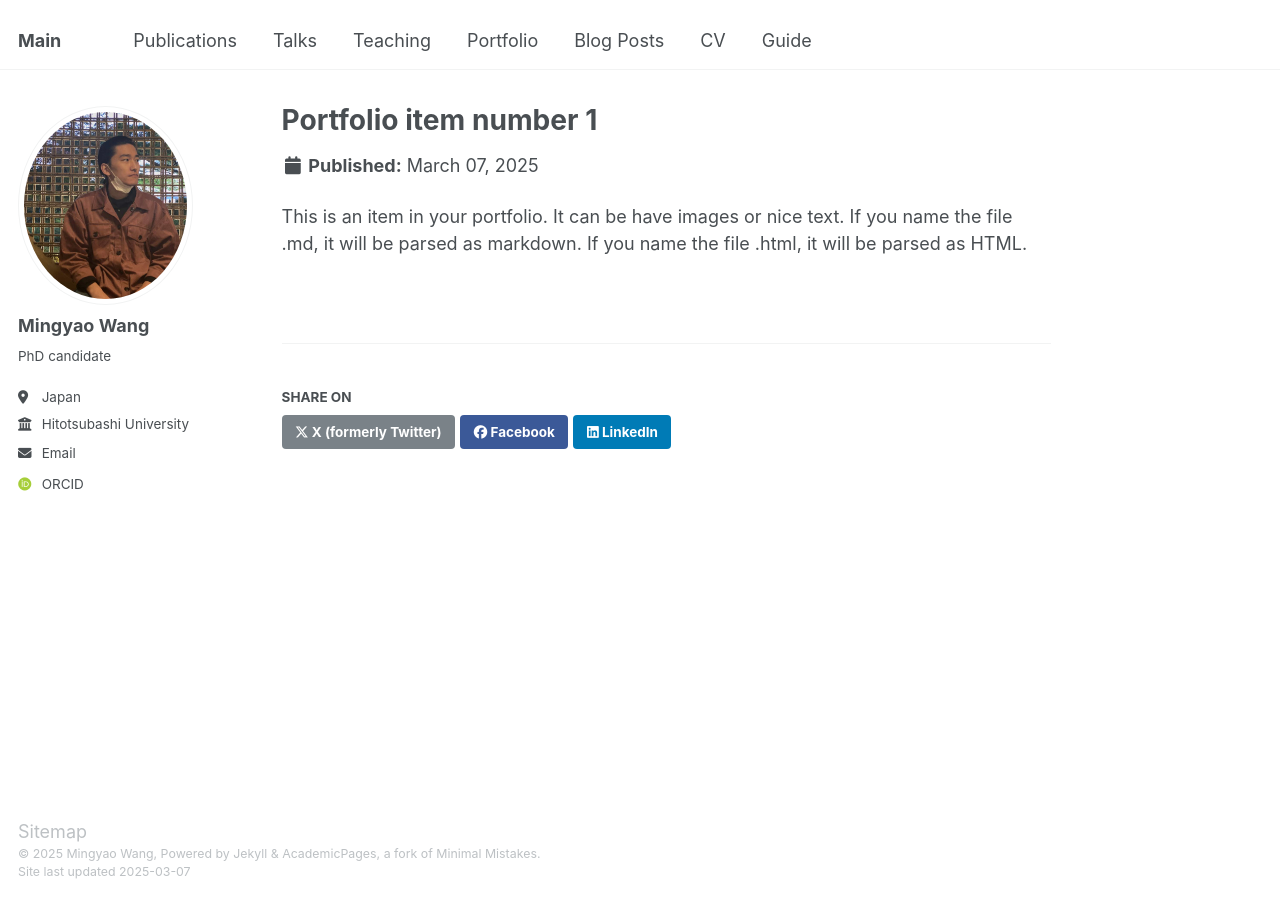
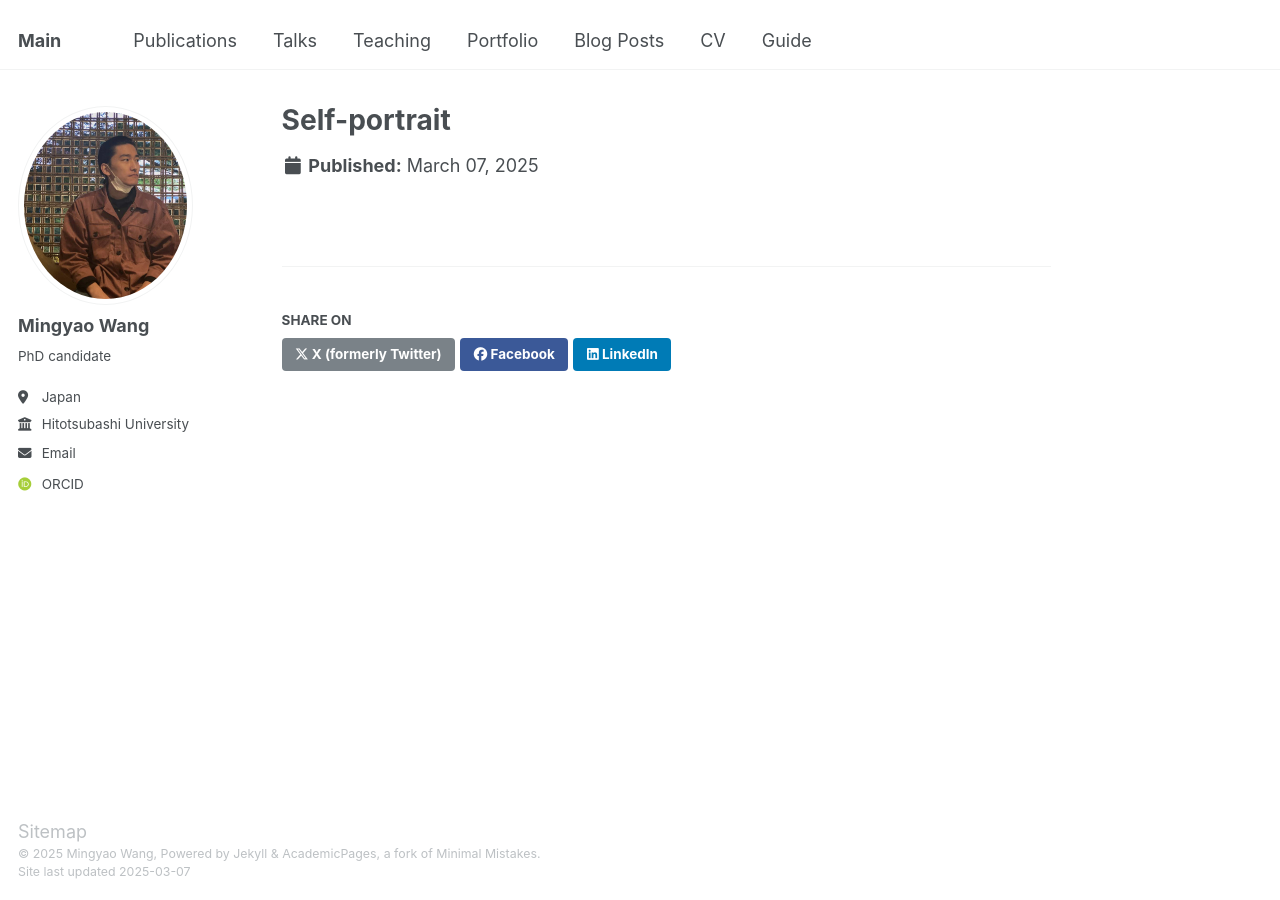
Before and after one commit to Mingyao-Wang/aboutme, a Jekyll site: the page built from _portfolio/portfolio-1.md, in a window 1280 px wide. Built offline with Jekyll 4.4.1, drawn with Linux system fonts in a browser that asks for light colours; some web fonts are replaced.

Commit message:
Update portfolio-1.md

```diff
--- a/_portfolio/portfolio-1.md
+++ b/_portfolio/portfolio-1.md
@@ -1,7 +1,5 @@
 ---
-title: "Portfolio item number 1"
-excerpt: "Short description of portfolio item number 1<br/><img src='/images/500x300.png'>"
+title: "Self-portrait"
+excerpt: "This is my self-portrait 1<br/><img src='/images/self_p.png'>"
 collection: portfolio
 ---
-
-This is an item in your portfolio. It can be have images or nice text. If you name the file .md, it will be parsed as markdown. If you name the file .html, it will be parsed as HTML.
```
